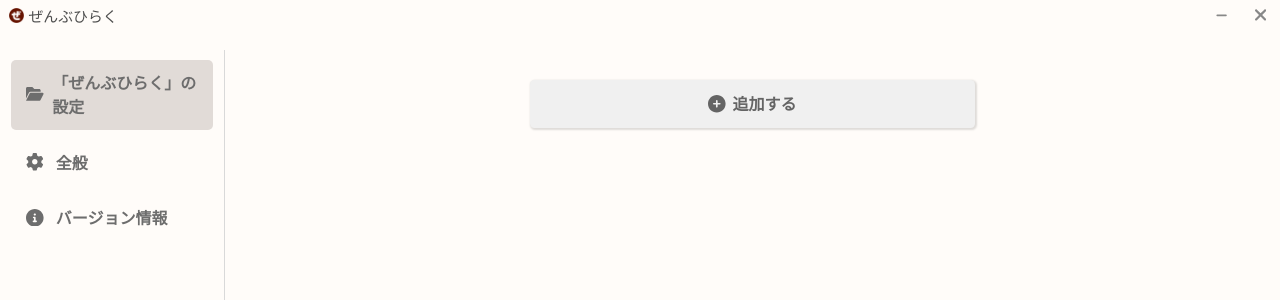
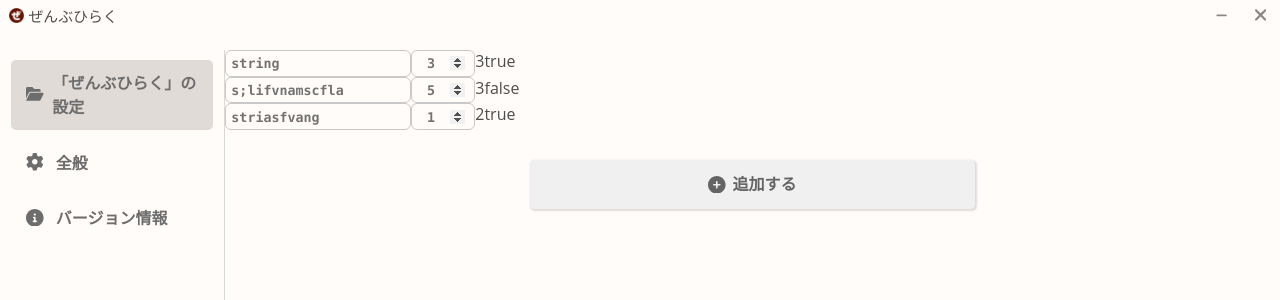
Before and after one commit to mirumirumi/zenbu-hiraku-electron, a Vue app: page /zenbu_hiraku#/zenbu_hiraku in a window 1280 px wide. Shown: the top 300 px of the page. Built offline with nearby package versions, Linux system fonts and the light colour scheme.

Commit message:
[add] : iroiro

```diff
--- a/package.json
+++ b/package.json
@@ -25,18 +25,19 @@
         "@vue/cli-plugin-babel": "~4.5.0",
         "@vue/cli-plugin-eslint": "~4.5.0",
         "@vue/cli-plugin-router": "~4.5.0",
+        "@vue/cli-plugin-typescript": "~4.5.0",
         "@vue/cli-plugin-vuex": "~4.5.0",
         "@vue/cli-service": "~4.5.0",
         "@vue/compiler-sfc": "^3.0.0",
-        "@vue/cli-plugin-typescript": "~4.5.0",
         "@vue/eslint-config-typescript": "^7.0.0",
-        "typescript": "~4.1.5",
         "axios": "^0.25.0",
         "core-js": "^3.6.5",
         "eslint": "^6.7.2",
         "eslint-plugin-vue": "^7.0.0",
+        "localforage": "^1.10.0",
         "node-sass": "^4.12.0",
         "sass-loader": "^8.0.2",
+        "typescript": "~4.1.5",
         "vue": "^3.0.0",
         "vue-axios": "^3.4.0",
         "vue-router": "^4.0.0-0",
--- a/src/components/modules/OpenItem.vue
+++ b/src/components/modules/OpenItem.vue
@@ -1,15 +1,43 @@
 <template>
-  <div class="open_item_wrap">
+  <div class="item">
+    <div class="grab">
 
+    </div>
+    <div class="icon">
+
+    </div>
+    <div class="path">
+      <input type="text" class="input" v-model="item.path" placeholder="ファイルやアプリケーションの絶対パス">
+    </div>
+    <div class="delay">
+      <NumberInput :value="item.delay" width="auto" :tabIndex="0" :placeholder="`起動後遅延:秒`" />
+    </div>
+    <div class="window">
+      {{ item.window }}
+    </div>
+    <div class="enable">
+      {{ item.enable }}
+    </div>
+    <div class="remove">
+
+    </div>
   </div>
 </template>
 
 <script setup lang="ts">
 import { ref } from "vue"
+import localForage from "localforage"
+import NumberInput from "../parts/NumberInput.vue"
+import { OpenItem, WindowType } from "@/utils/defines"
+
+const p = defineProps<{
+  openItem: OpenItem,
+}>()
 
 /**
- *
+ * set item
  */
+const item = ref(p.openItem)
 
 
 
@@ -18,7 +46,8 @@
 </script>
 
 <style lang="scss" scoped>
-.open_item_wrap {
+.item {
+  display: flex;
 
 }
 </style>
--- a/src/components/parts/NumberInput.vue
+++ b/src/components/parts/NumberInput.vue
@@ -1,38 +1,35 @@
 <template>
   <div class="number_input">
-    <input type="number" :id="settingName" v-model="number"  @change="$emit(settingName, number)" :tabindex="tabIndex">
+    <input type="number" class="input" :id="settingName" v-model="number"  @change="$emit(settingName ?? ``, number)" :tabindex="tabIndex" :placeholder="placeholder" min="0" max="999">
   </div>
 </template>
 
 <script setup lang="ts">
-import { ref } from "vue"
+import { ref, watch } from "vue"
 
 const p = defineProps<{
-  settingName: string,
+  settingName?: string,
   value: number,
   width: string,
+  textAlign?: string,
   tabIndex: number,
+  placeholder?: string,
 }>()
 
 const number = ref(p.value)
 const width = ref(p.width)
+const textAlign = ref(p.textAlign ?? "right")
+
+watch(number, () => {
+  if (number.value as unknown as string == "") number.value = 0
+})
 </script>
 
 <style lang="scss" scoped>
 .number_input {
-
   input {
     width: v-bind(width);
-    padding: 0.4em 0.7em 0.33em 0.4em;
-    color: #737373;
-    font-weight: bold;
-    font-family: Consolas;
-    text-align: center;
-    border: solid 1.9px #c9c9c9;
-    border-radius: 6px;
-    background-color: transparent;
-    appearance: none;
-    transition: 0.13s ease-out;
+    text-align: v-bind(textAlign);
     &:focus {
       border-color: rgba(242, 101, 11, 0.37);
       box-shadow: 0 0 0 0.1rem rgba(242, 101, 11, 0.37)
@@ -44,6 +41,7 @@
 }
 input[type=number]::-webkit-inner-spin-button,
 input[type=number]::-webkit-outer-spin-button {
+  margin-left: 15px;
   opacity: 1;
 }
 </style>
--- a/src/scss/css.scss
+++ b/src/scss/css.scss
@@ -61,12 +61,18 @@
   }
 }
 .input {
-  transition: border-color 0.13s ease-in-out, box-shadow 0.13s ease-in-out;
+  padding: 0.4em 0.7em 0.33em 0.4em;
+  color: #737373;
+  font-weight: bold;
+  font-family: Consolas, "Meiryo UI";
+  border: solid 1.9px #c9c9c9;
+  border-radius: 6px;
+  background-color: transparent;
+  appearance: none;
+  transition: 0.13s ease-out;
 }
 .input:focus {
-  border-color: #feae86 !important;
   outline: 0;
-  box-shadow: 0 0 0 0.25rem rgba(242, 101, 11, 0.37) !important;
 }
 .input::placeholder {
   color: #d2d2d2;
--- a/src/utils/defines.ts
+++ b/src/utils/defines.ts
@@ -0,0 +1,12 @@
+export interface OpenItem {
+  path:   string,
+  delay:  number,
+  window: WindowType,
+  enable: boolean,
+}
+
+export enum WindowType {
+  NO  = 1,
+  MIN = 2,
+  MAX = 3,
+}
--- a/src/views/PreferencesView.vue
+++ b/src/views/PreferencesView.vue
@@ -24,7 +24,7 @@
           <span>「ぜんぶひらく」全体の実行タイミングの遅延（秒）</span>
         </div>
         <div class="setting_ui">
-          <NumberInput settingName="delayExec" @delayExec="changeDelayExec" :value="delayExec" width="5.5em" :tabIndex="-1" />
+          <NumberInput settingName="delayExec" @delayExec="changeDelayExec" :value="delayExec" width="6em" :tabIndex="-1" />
         </div>
         <SaveSucceeded v-if="isChangeSettingDelayExec" />
       </div>
--- a/src/views/ZenbuHirakuView.vue
+++ b/src/views/ZenbuHirakuView.vue
@@ -1,7 +1,7 @@
 <template>
   <div class="zenbu_hiraku_wrap">
-    <div class="item_wrap">
-      <OpenItem v-for="i in 5" :key="i" />
+    <div class="items_wrap">
+      <OpenItemComponent v-for="i, index in example" :openItem="i" :key="index" />
     </div>
     <div class="add_button">
       <button type="button" class="button">
@@ -16,14 +16,37 @@
 import { ref } from "vue"
 import router from "@/router/router"
 import { pagingInit } from "@/utils/utils"
+import { OpenItem, WindowType } from "@/utils/defines"
 import SvgIcon from "@/components/parts/SvgIcon.vue"
-import OpenItem from "@/components/modules/OpenItem.vue"
+import OpenItemComponent from "@/components/modules/OpenItem.vue"
 
 /**
  * paging init
  */
 pagingInit(router.currentRoute.value.name as string)
 
+
+
+const example: Array<OpenItem> = [
+  {
+    path:   "string",
+    delay:  3,
+    window: WindowType.MAX,
+    enable: true,
+  },
+  {
+    path:   "s;lifvnamscfla",
+    delay:  5,
+    window: WindowType.MAX,
+    enable: false,
+  },
+  {
+    path:   "striasfvang",
+    delay:  1,
+    window: WindowType.MIN,
+    enable: true,
+  },
+]
 
 
 
@@ -33,7 +56,7 @@
 <style lang="scss" scoped>
 .zenbu_hiraku_wrap {
   overflow-y: scroll;
-  .item_wrap {
+  .items_wrap {
     margin-bottom: 30px;
   }
   .add_button {
```
Also changed, not shown: 1 other file (tests, documents, lock files or other folders).
